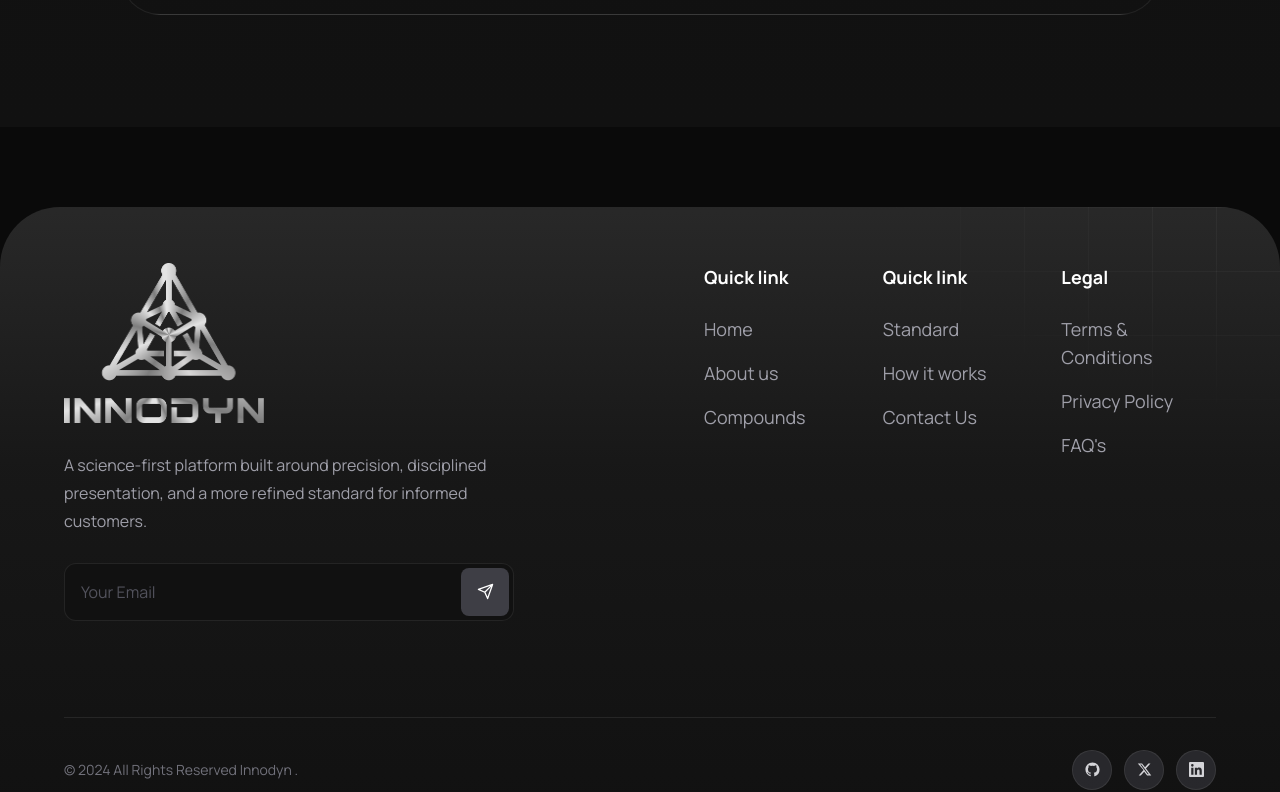
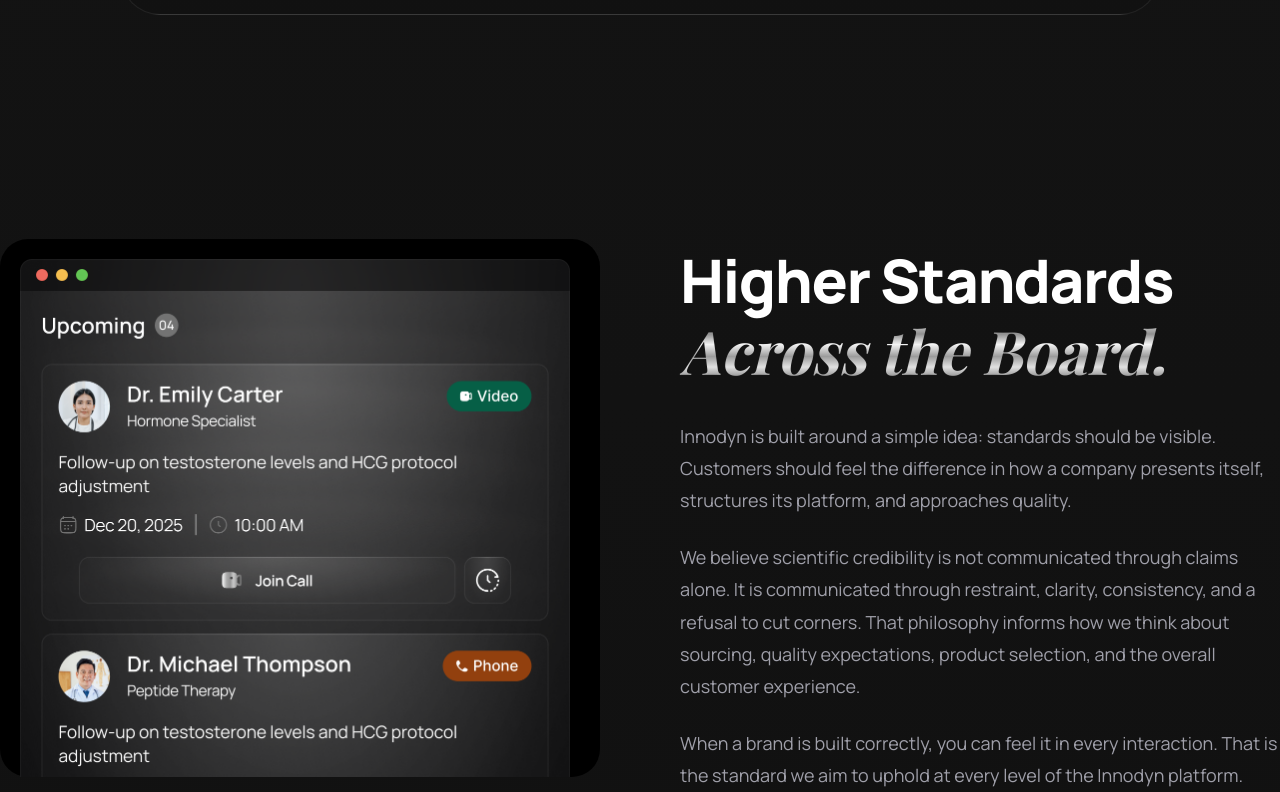
Before and after one commit to adeelazad591/innodyn-ui, a Next.js app: page / in a window 1280 px wide. Shown: the part 5488-6280 px from the top of the page. Built offline with nearby package versions, Linux system fonts and the light colour scheme; no server answers.

Commit message:
feat: ui - higher standards card added on landing page

```diff
--- a/app/page.tsx
+++ b/app/page.tsx
@@ -6,6 +6,7 @@
 import WhatMakesDifferent from "@/components/sections/WhatMakesDifferent";
 import OurPhilosophy from "@/components/sections/OurPhilosophy";
 import ProductExperience from "@/components/sections/ProductExperience";
+import HigherStandards from "@/components/sections/HigherStandards";
 
 export default function Home() {
   return (
@@ -18,6 +19,7 @@
         <WhatMakesDifferent />
         <OurPhilosophy />
         <ProductExperience />
+        <HigherStandards />
       </div>
       <Footer />
     </main>
--- /dev/null
+++ b/components/sections/HigherStandards.tsx
@@ -0,0 +1,56 @@
+import Image from "next/image";
+import Button from "../ui/Button";
+
+export default function HigherStandards() {
+  return (
+    <section className="py-20 lg:py-28">
+      <div className="max-w-7xl mx-auto px-4 lg:px-0">
+        <div className="grid grid-cols-1 lg:grid-cols-2 gap-12 lg:gap-20 items-start">
+          {/* Left — frame image inside black box (shown second on mobile) */}
+          <div className="order-2 lg:order-1 rounded-[1.75rem] bg-[#000000] p-5 pb-0">
+            <Image
+              src="/images/frame-image.png"
+              alt="Innodyn portal interface"
+              width={550}
+              height={581}
+              className="w-137.5 h-auto"
+            />
+          </div>
+
+          {/* Right — text content (shown first on mobile) */}
+          <div className="flex flex-col gap-8 order-1 lg:order-2 lg:pt-2">
+            <div>
+              <h2 className="text-[1.75rem] sm:text-[2.5rem] lg:text-[3.25rem] xl:text-[60px] font-extrabold text-white leading-[1.1] tracking-tight">
+                Higher Standards
+              </h2>
+              <h2 className="font-serif font-extrabold italic text-silver-gradient text-[1.75rem] sm:text-[2.5rem] lg:text-[3.25rem] xl:text-[60px] leading-tight">
+                Across the Board.
+              </h2>
+            </div>
+
+            <div className="flex flex-col gap-6">
+              <p className="text-lg font-normal text-zinc-400 leading-[1.8]">
+                Innodyn is built around a simple idea: standards should be
+                visible. Customers should feel the difference in how a company
+                presents itself, structures its platform, and approaches
+                quality.
+              </p>
+              <p className="text-lg font-normal text-zinc-400 leading-[1.8]">
+                We believe scientific credibility is not communicated through
+                claims alone. It is communicated through restraint, clarity,
+                consistency, and a refusal to cut corners. That philosophy
+                informs how we think about sourcing, quality expectations,
+                product selection, and the overall customer experience.
+              </p>
+              <p className="text-lg font-normal text-zinc-400 leading-[1.8]">
+                When a brand is built correctly, you can feel it in every
+                interaction. That is the standard we aim to uphold at every
+                level of the Innodyn platform.
+              </p>
+            </div>
+          </div>
+        </div>
+      </div>
+    </section>
+  );
+}
```
Also changed, not shown: public/images/frame-image.png.
